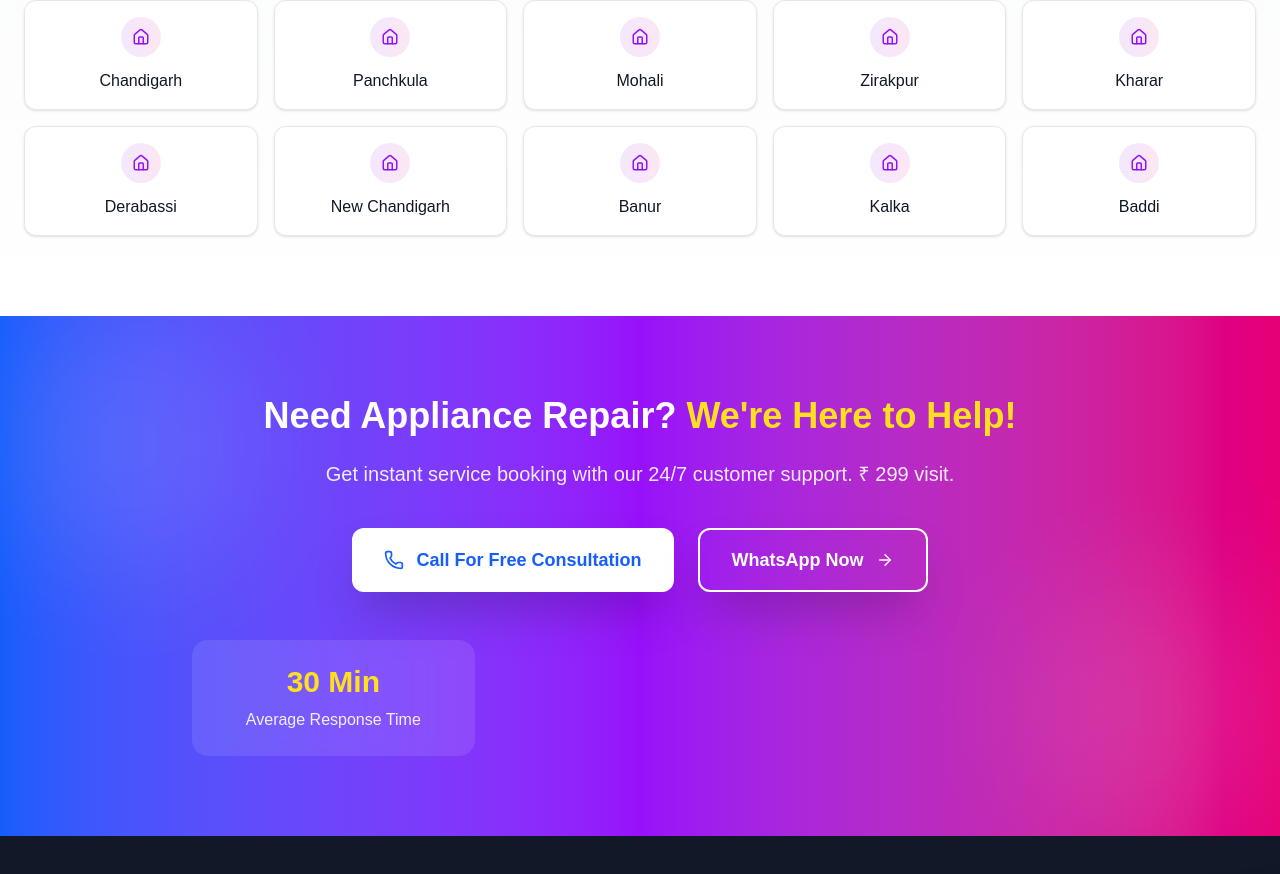
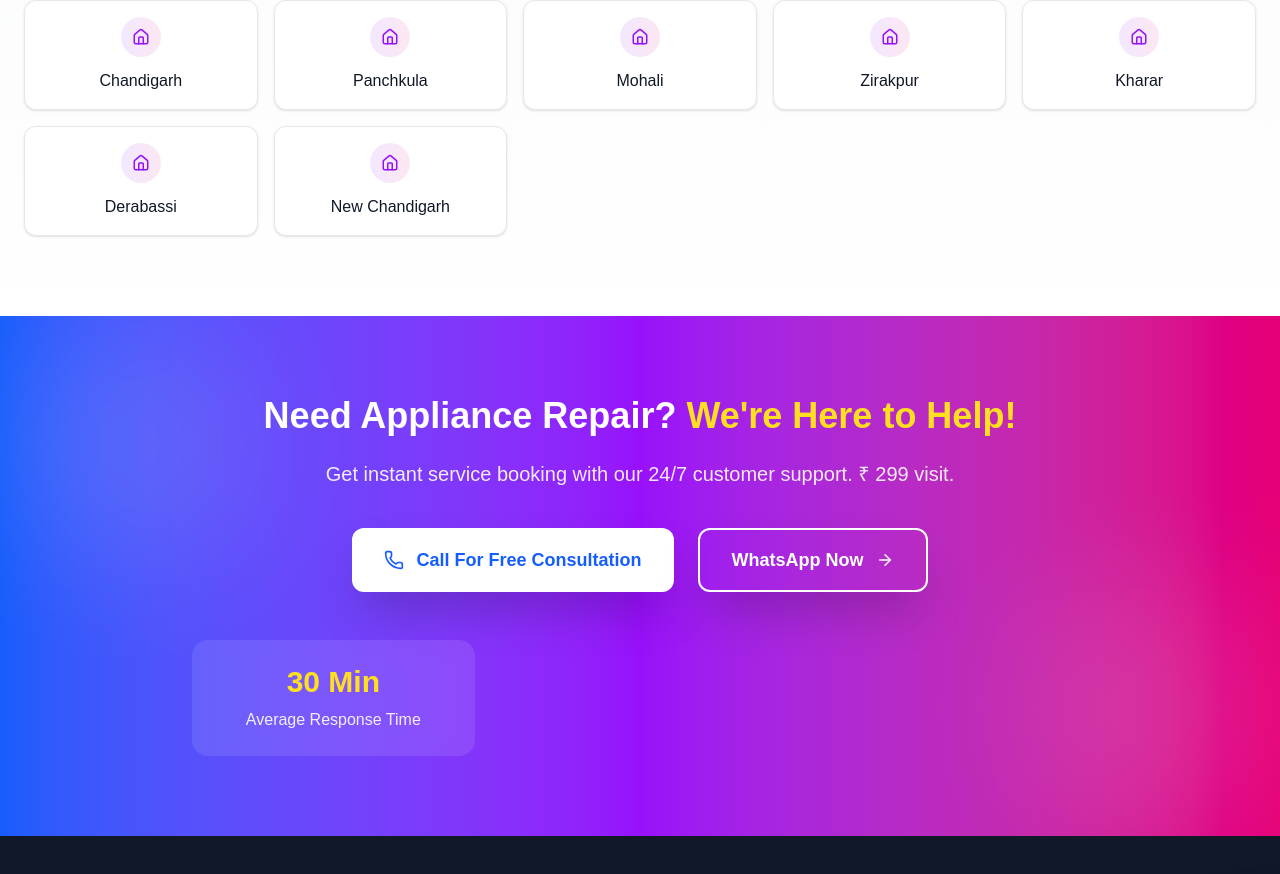
Before and after one commit to rajkumarchaudhari123/Home-Appliances-Repair-Service, a Next.js app: page / in a window 1280 px wide. Shown: the part 3154-4028 px from the top of the page. Built offline with nearby package versions, Linux system fonts and the light colour scheme.

Commit message:
place updated

```diff
--- a/app/page.tsx
+++ b/app/page.tsx
@@ -187,7 +187,7 @@ export default function HomePage() {
   // Service areas
   const serviceAreas = [
     'Chandigarh', 'Panchkula', 'Mohali', 'Zirakpur', 'Kharar',
-    'Derabassi', 'New Chandigarh', 'Banur', 'Kalka', 'Baddi'
+    'Derabassi', 'New Chandigarh'
   ];
 
   return (
```
